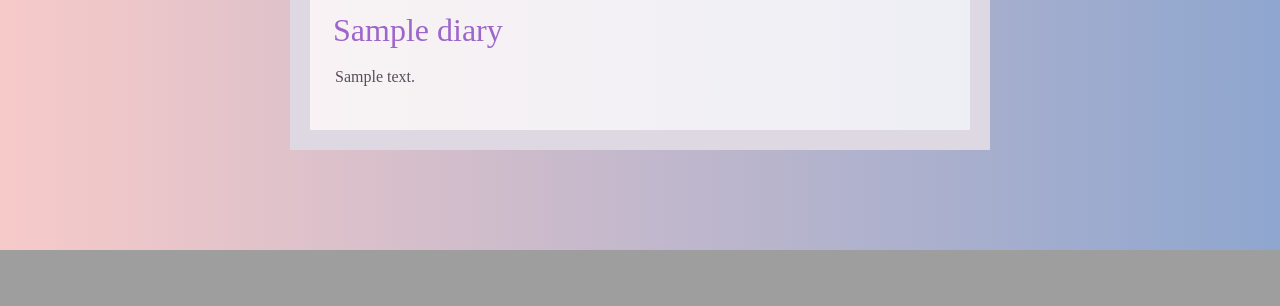
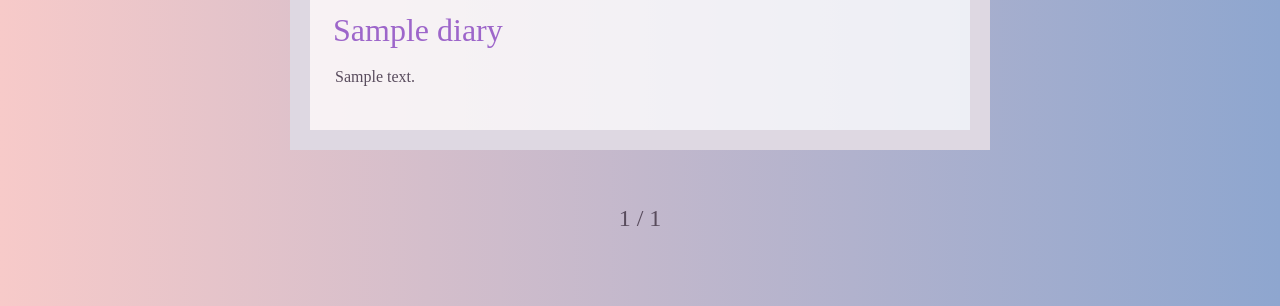
Before and after one commit to hyejeongpark/drawingdiary, a Django app: page / in a window 1280 px wide. Shown: the part 678-984 px from the top of the page. Before the commit the page ends 928 px from the top, so only its background shows below. Run offline with Django 3.2, Linux system fonts and the light colour scheme; tables that the repository leaves empty hold one stand-in row (values such as "Sample post"); some libraries are stand-ins or nearby versions; some web fonts are replaced.

Commit message:
Create pagination

```diff
--- a/main/static/main/main.css
+++ b/main/static/main/main.css
@@ -49,6 +49,33 @@ img {
   font-weight: 300;
 }
 
+.paginator {
+  width: 100%;
+  margin-top: -50px;
+  margin-bottom: 70px;
+}
+
+.step-links {
+  text-align: center;
+}
+
+.current {
+  color: #594C5D;
+  font-size: 1.5em;
+  font-weight: 300;
+  margin: 0 15px;
+}
+
+.step-links a {
+  color: white;
+  font-size: 1.5em;
+  font-weight: 300;
+}
+
+.step-links a:hover {
+  text-decoration: none;
+}
+
 @media screen and (min-width: 544px) {
   article {
     border: 20px solid #DED8E2;
--- a/main/templates/main/index.html
+++ b/main/templates/main/index.html
@@ -20,5 +20,21 @@
     </section>
   </article>
   {% endfor %}
+
+  <section class="paginator">
+    <div class="step-links">
+      {% if diary_list.has_previous %}
+      <a href="?page={{ diary_list.previous_page_number }}"><</a>
+      {% endif %}
+
+      <span class="current">
+        {{ diary_list.number }} / {{ diary_list.paginator.num_pages }}
+      </span>
+
+      {% if diary_list.has_next %}
+      <a href="?page={{ diary_list.next_page_number }}">></a>
+      {% endif %}
+    </div>
+  </section>
 </section>
 {% endblock %}
--- a/main/views.py
+++ b/main/views.py
@@ -1,7 +1,16 @@
 from django.shortcuts import render
+from django.core.paginator import Paginator, EmptyPage, PageNotAnInteger
 from .models import Diary
 
 
 def index(request):
     diary_list = Diary.objects.all().order_by('-date')
+    paginator = Paginator(diary_list, 5)
+    page = request.GET.get('page')
+    try:
+        diary_list = paginator.page(page)
+    except PageNotAnInteger:
+        diary_list = paginator.page(1)
+    except EmptyPage:
+        diary_list = paginator.page(paginator.num_pages)
     return render(request, 'main/index.html', {'diary_list': diary_list, })
```
